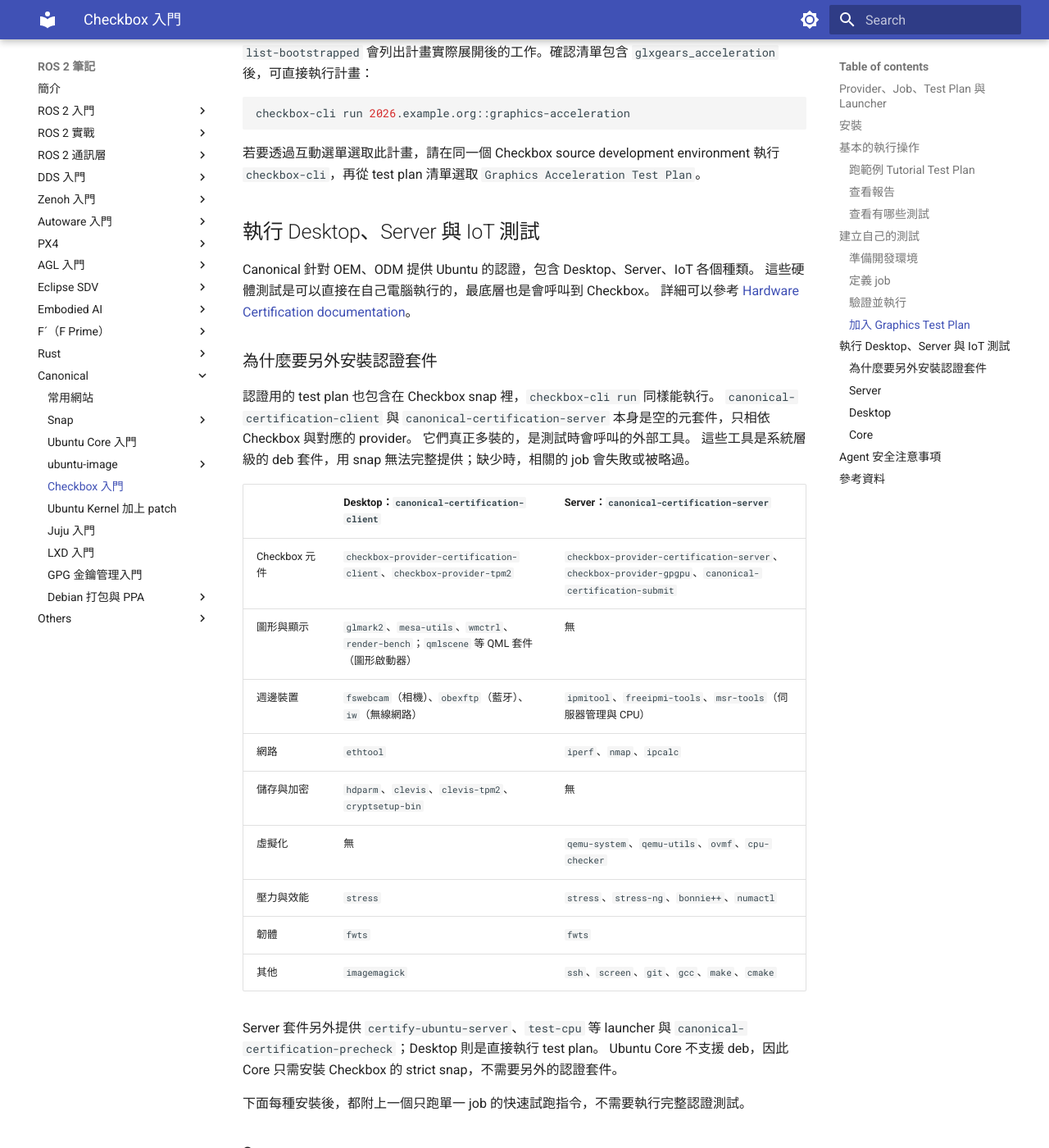
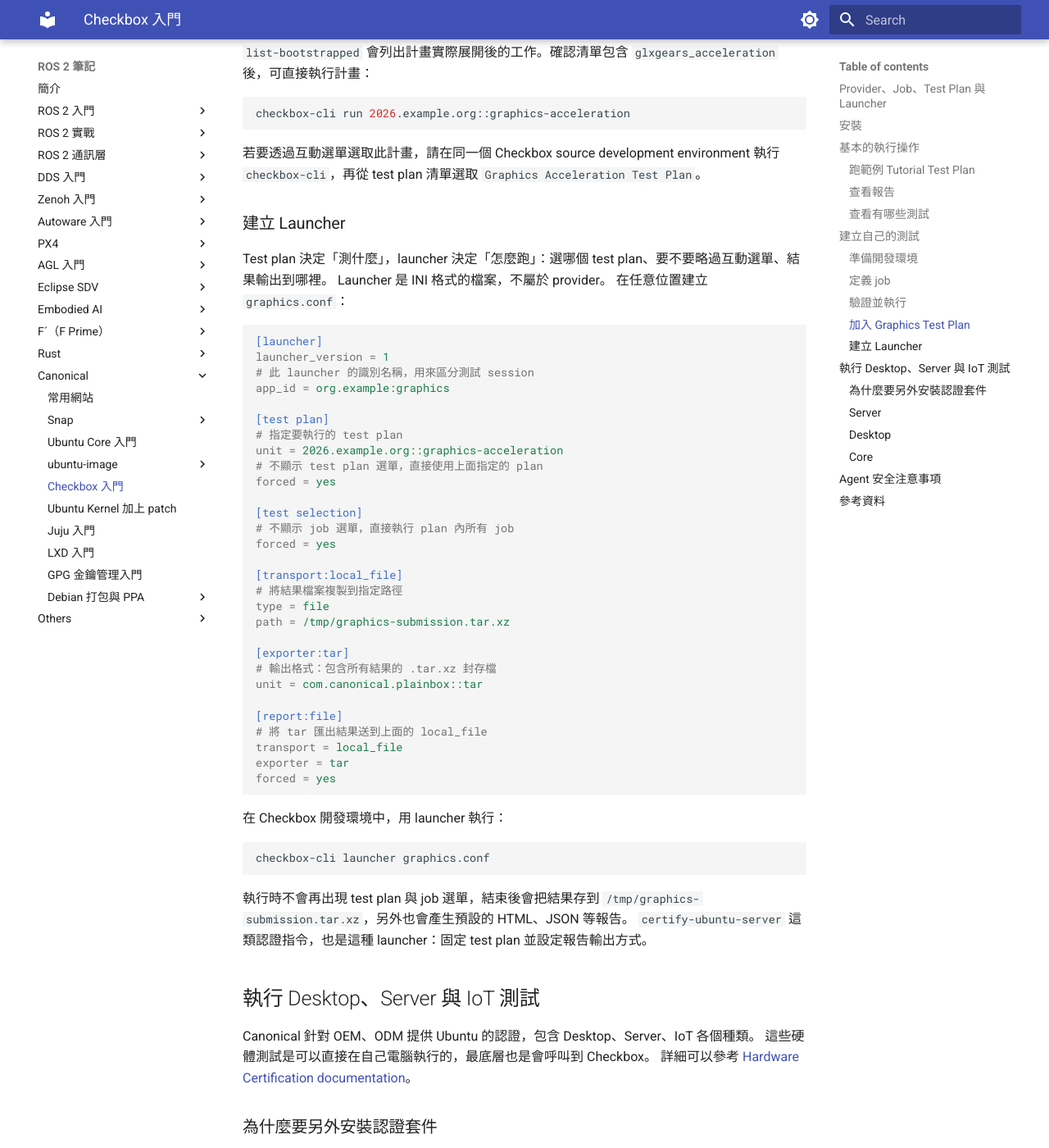
Before and after one commit to evshary/ros2-learning, an MkDocs documentation site: the page built from docs/canonical/checkbox.md, in a window 1280 px wide and 1400 px high, scrolled down 5121 px. Shown: the whole window at 82% size. Built offline with MkDocs 1.6.1 and Material for MkDocs 9.7.7, drawn with Linux system fonts in a browser that asks for light colours.

Commit message:
docs(canonical): add Checkbox launcher section
Signed-off-by: ChenYing Kuo <evshary@gmail.com>

````diff
--- a/docs/canonical/checkbox.md
+++ b/docs/canonical/checkbox.md
@@ -224,6 +224,53 @@ checkbox-cli run 2026.example.org::graphics-acceleration
 
 若要透過互動選單選取此計畫，請在同一個 Checkbox source development environment 執行 `checkbox-cli`，再從 test plan 清單選取 `Graphics Acceleration Test Plan`。
 
+### 建立 Launcher
+
+Test plan 決定「測什麼」，launcher 決定「怎麼跑」：選哪個 test plan、要不要略過互動選單、結果輸出到哪裡。
+Launcher 是 INI 格式的檔案，不屬於 provider。
+在任意位置建立 `graphics.conf`：
+
+```ini
+[launcher]
+launcher_version = 1
+# 此 launcher 的識別名稱，用來區分測試 session
+app_id = org.example:graphics
+
+[test plan]
+# 指定要執行的 test plan
+unit = 2026.example.org::graphics-acceleration
+# 不顯示 test plan 選單，直接使用上面指定的 plan
+forced = yes
+
+[test selection]
+# 不顯示 job 選單，直接執行 plan 內所有 job
+forced = yes
+
+[transport:local_file]
+# 將結果檔案複製到指定路徑
+type = file
+path = /tmp/graphics-submission.tar.xz
+
+[exporter:tar]
+# 輸出格式：包含所有結果的 .tar.xz 封存檔
+unit = com.canonical.plainbox::tar
+
+[report:file]
+# 將 tar 匯出結果送到上面的 local_file
+transport = local_file
+exporter = tar
+forced = yes
+```
+
+在 Checkbox 開發環境中，用 launcher 執行：
+
+```bash
+checkbox-cli launcher graphics.conf
+```
+
+執行時不會再出現 test plan 與 job 選單，結束後會把結果存到 `/tmp/graphics-submission.tar.xz`，另外也會產生預設的 HTML、JSON 等報告。
+`certify-ubuntu-server` 這類認證指令，也是這種 launcher：固定 test plan 並設定報告輸出方式。
+
 ## 執行 Desktop、Server 與 IoT 測試
 
 Canonical 針對 OEM、ODM 提供 Ubuntu 的認證，包含 Desktop、Server、IoT 各個種類。
````
